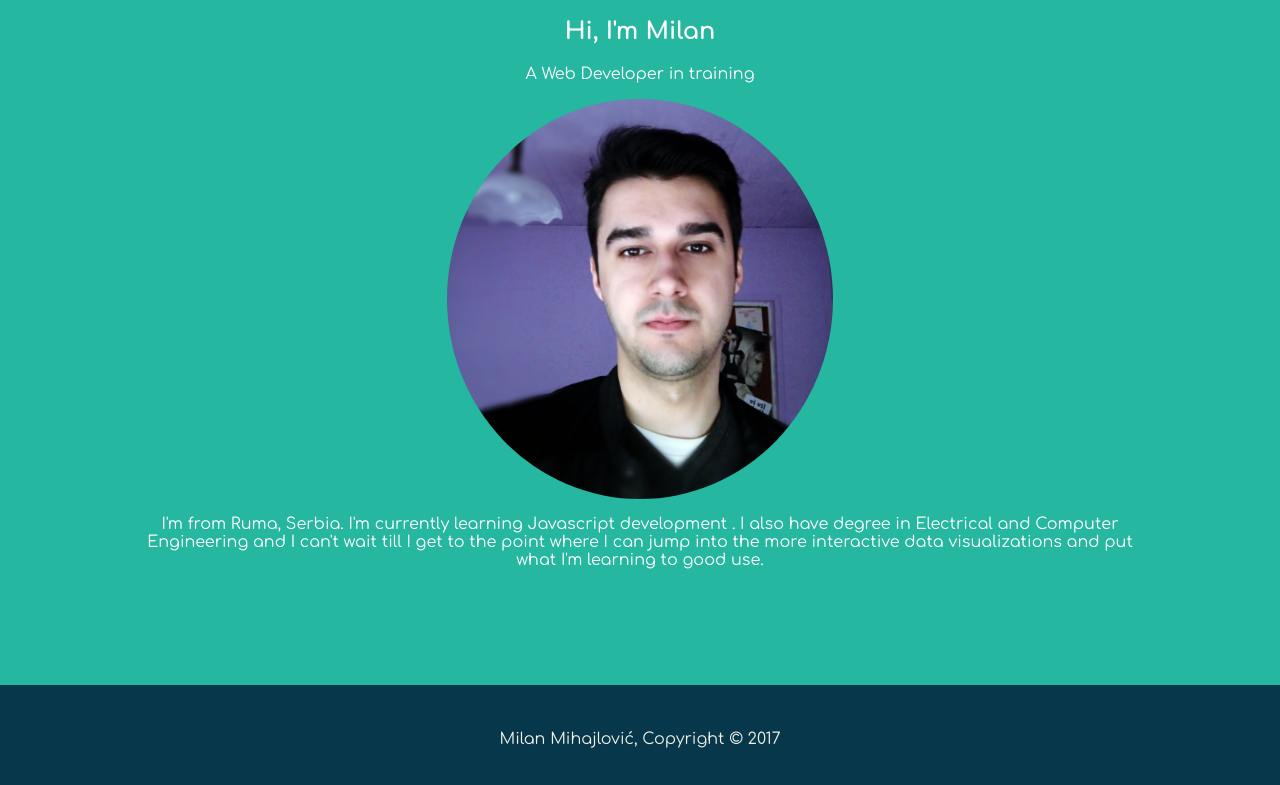
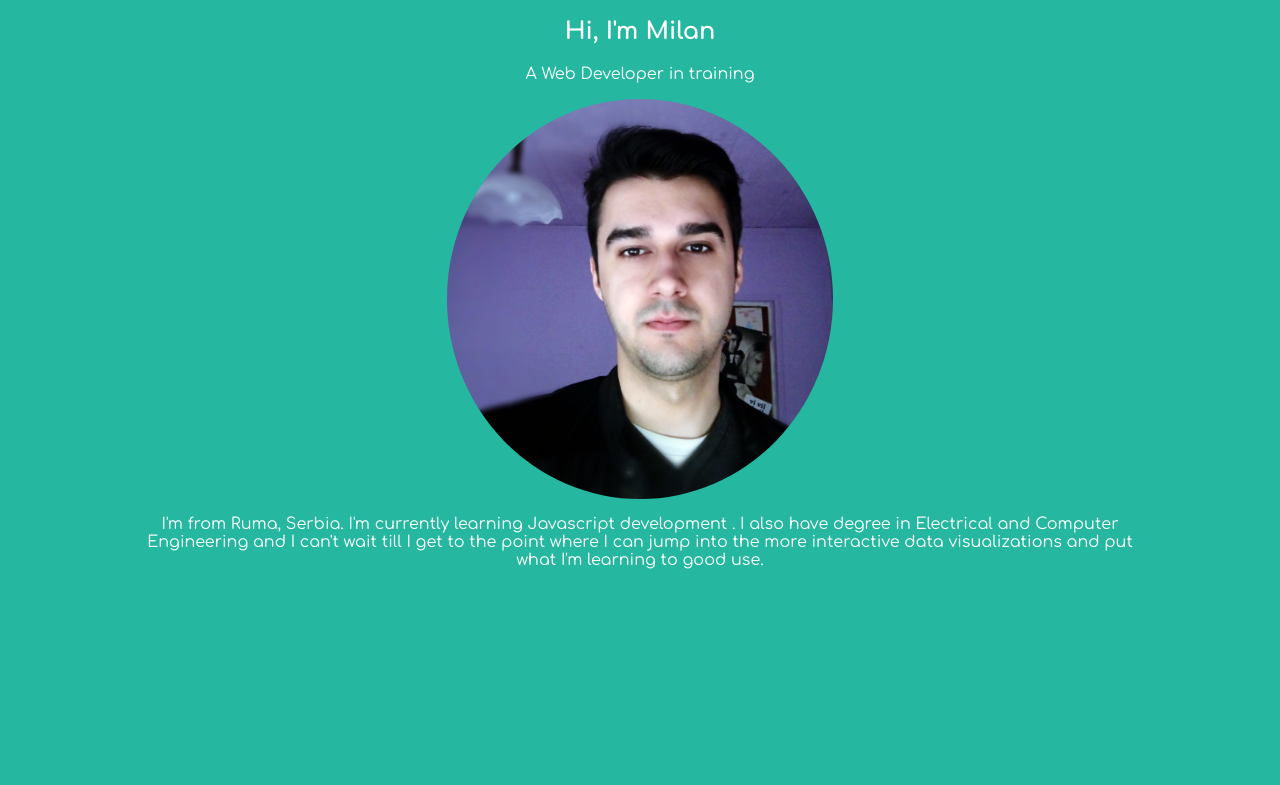
Before and after one commit to milanmihajlovic39/mysite, a website: page index.html in a window 1280 px wide. Shown: the part 112-897 px from the top of the page. After the commit the page ends 800 px from the top, so only its background shows below. Drawn offline with Linux system fonts and the light colour scheme; a web font is replaced by a local one.

Commit message:
removed footer

```diff
--- a/index.html
+++ b/index.html
@@ -40,9 +40,7 @@
   </section>
 
 
-  <footer class="footer">
-   <p> Milan Mihajlović, Copyright &copy; 2017</p>
-  </footer>
+
 
 
 
--- a/styles/style.css
+++ b/styles/style.css
@@ -1,4 +1,7 @@
 @import url("https://fonts.googleapis.com/css?family=Comfortaa:400,700,300|Quattrocento");
+
+.wrapper{min-height:100%;position:relative;}
+
 
 body {
 
@@ -6,7 +9,7 @@ body {
   background-color: #25b79f;
 
   margin:0;
-  padding: 0;
+  padding: 0px;
   color: white;}
 
   /* Global */
@@ -77,11 +80,9 @@ header a:hover {
 }
 
 .footer {
-  position: relative;
-  bottom: 0;
-  left: 0;
+
   width: 100%;
-  /* Set the fixed height of the footer here */
+
   height: 100px;
   background-color: #07374a;
   color: #f0f0e6; }
```
Also changed, not shown: contact.html (+1 -3 lines), portfolio.html (+1 -3 lines).
